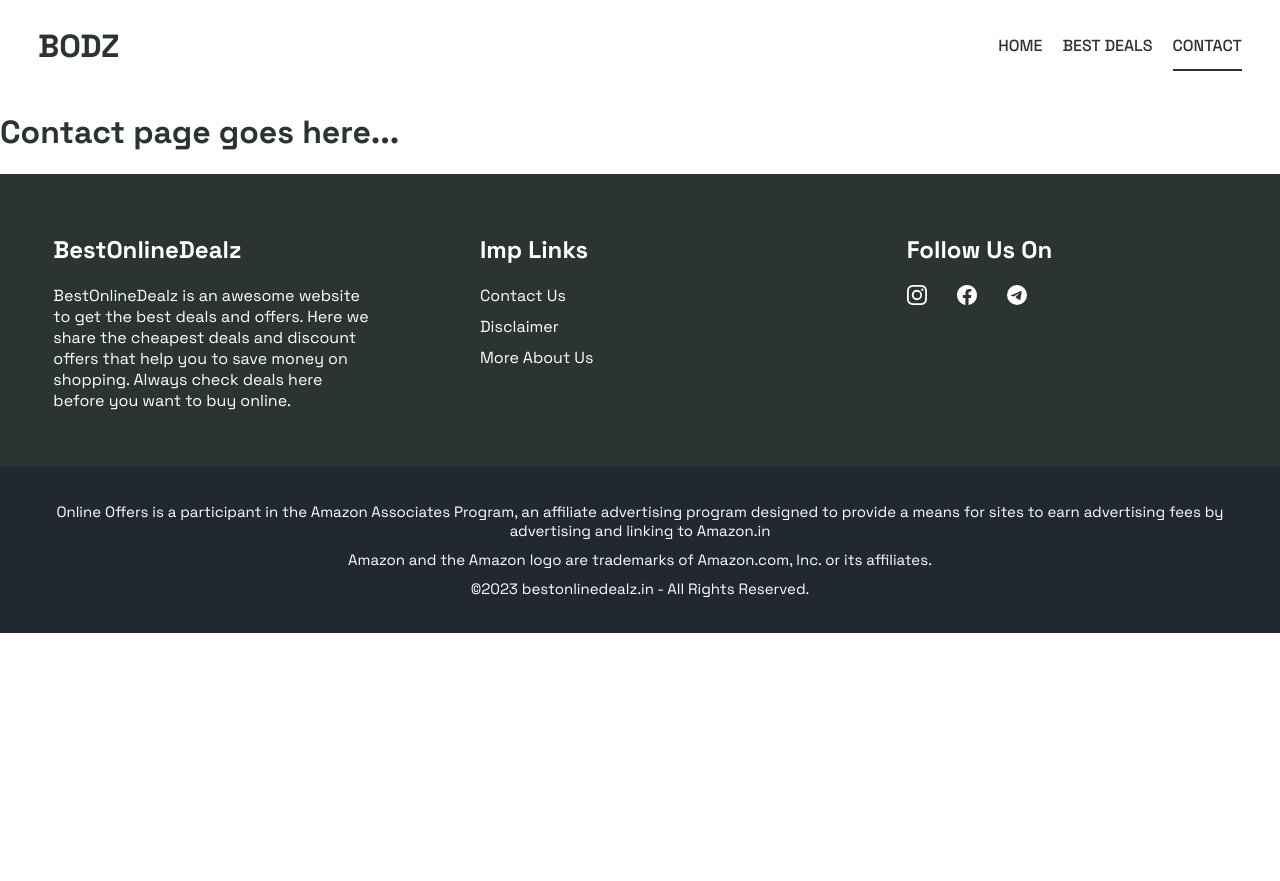
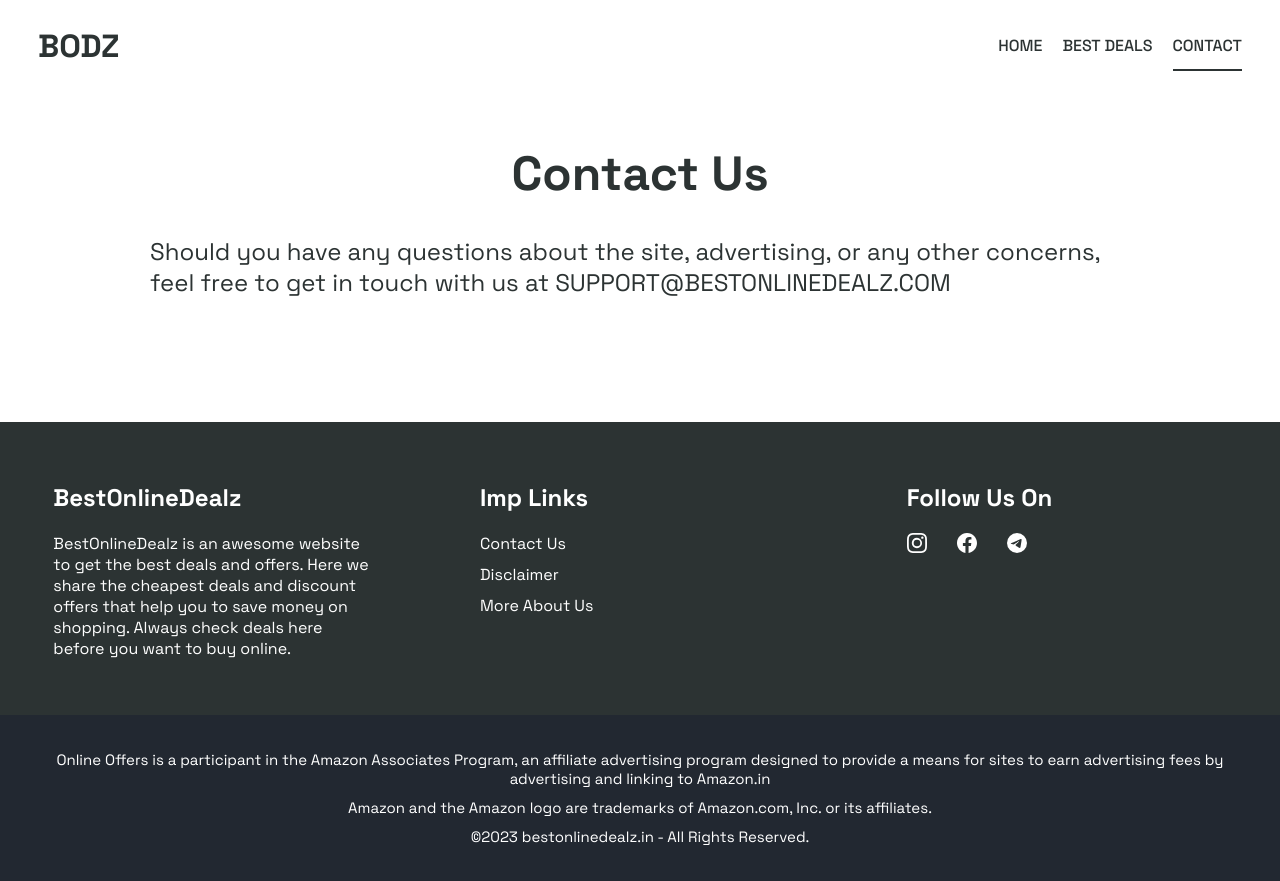
Before and after one commit to arush789/Best-Online-Dealz, a React (Vite) app: page /contact in a window 1280 px wide. Before the commit the page ends 800 px from the top, so only its background shows below. Built offline with nearby package versions, Linux system fonts and the light colour scheme.

Commit message:
contact page update

```diff
--- a/src/Pages/Contact.jsx
+++ b/src/Pages/Contact.jsx
@@ -2,6 +2,12 @@
 
 export default function Contact() {
     return (
-        <h1>Contact page goes here...</h1>
+        <div className="contact-div">
+            <h1 className="contact-title">Contact Us</h1>
+            <p>
+                Should you have any questions about the site, advertising, or any other concerns,
+                feel free to get in touch with us at SUPPORT@BESTONLINEDEALZ.COM
+            </p>
+        </div>
     )
 }
--- a/src/index.css
+++ b/src/index.css
@@ -204,18 +204,25 @@
     }
 }
 
+/*> Contact Page  */
+
+.contact-div {
+    padding: 20px 150px 100px;
+    font-size: clamp(1rem, 2.5vw, 1.5rem);
+}
+
 /*> About Page & Disclaimer Page */
 .about-div, .disclaimer-div {
     padding: 20px 100px 100px;
     font-size: clamp(1rem, 2.5vw, 1.5rem);
 }
 
-.about-title, .disclaimer-title {
+.about-title, .disclaimer-title, .contact-title {
     text-align: center;
 }
 
 @media (max-width: 768px) {
-    .about-div, .disclaimer-div {
+    .about-div, .disclaimer-div, .contact-div {
         padding: 10px 20px;
     }
 }
```
